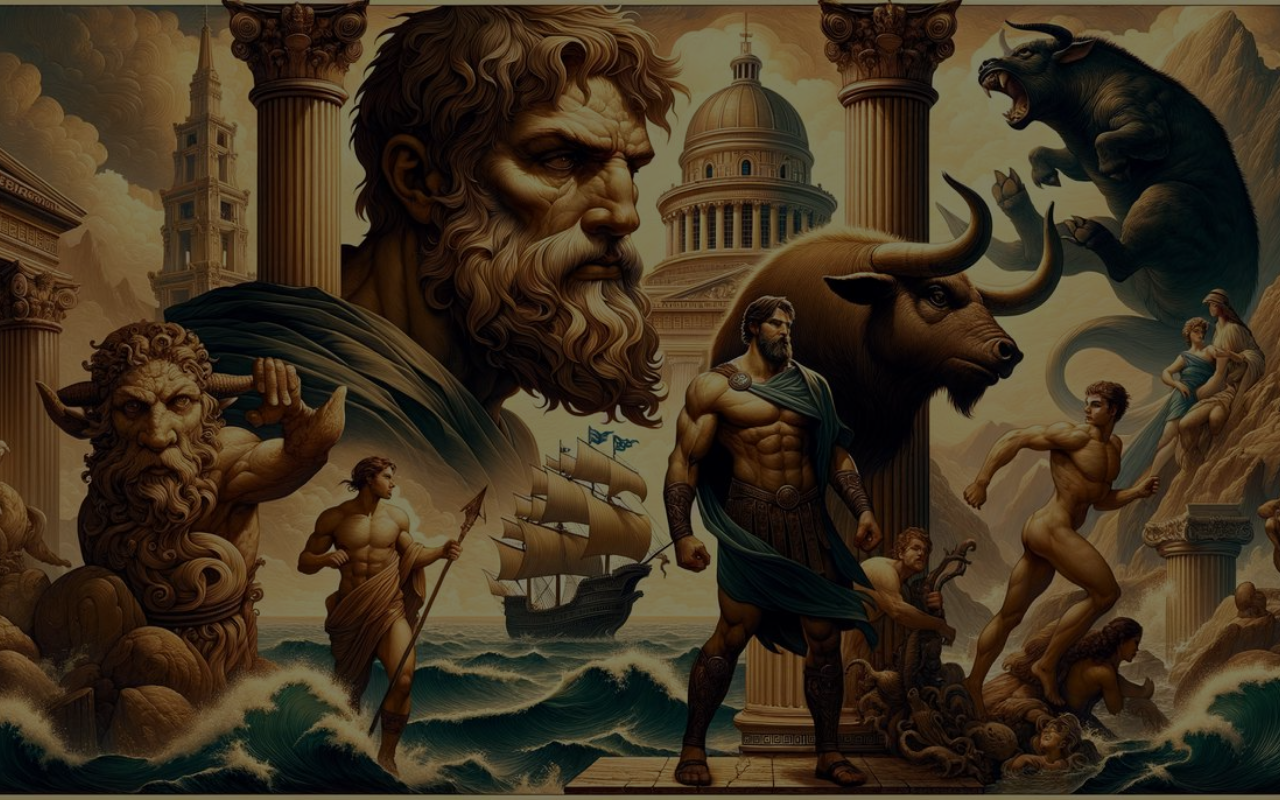
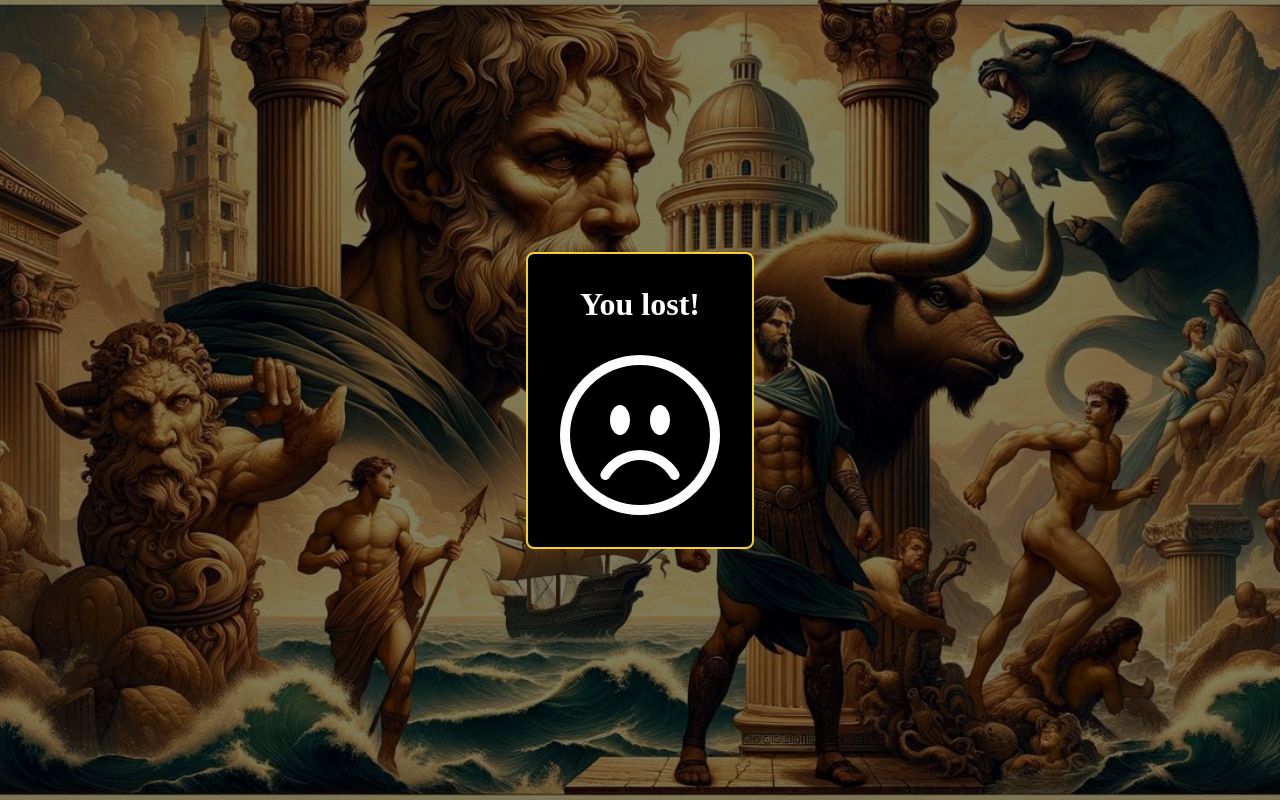
Before and after one commit to HristoP96/turing-titans-fe, a React (Create React App) app in the folder turning-titans/: page /loss in a window 1280 px wide. Before the commit this address had no page. Built offline with nearby package versions, Linux system fonts and the light colour scheme.

Commit message:
sucess and losss views

```diff
--- a/turning-titans/package.json
+++ b/turning-titans/package.json
@@ -13,6 +13,7 @@
     "react": "^18.3.1",
     "react-confetti": "^6.1.0",
     "react-dom": "^18.3.1",
+    "react-icons": "^5.3.0",
     "react-router-dom": "^6.26.2",
     "react-scripts": "5.0.1",
     "react-typed": "^2.0.12",
--- a/turning-titans/src/pages/Game/Game.jsx
+++ b/turning-titans/src/pages/Game/Game.jsx
@@ -4,7 +4,6 @@ import Box from "@mui/material/Box";
 
 import StoryText from "../../components/StoryText/StoryText";
 import Choices from "../../components/Choices/Choices";
-import Success from "../../components/Success/Success";
 
 const gameBoxStyles = {
   padding: "10rem 40rem",
@@ -61,7 +60,6 @@ const Game = () => {
           )}
         </>
       )}
-      {isSuccessful && <Success />}
     </Box>
   );
 };
--- /dev/null
+++ b/turning-titans/src/pages/Loss/Loss.css
@@ -0,0 +1,16 @@
+.loss {
+    display: flex;
+    flex-direction: column;
+    align-items: center;
+    justify-content: center;
+    gap: 2rem;
+    background-color: #000;
+    padding: 2rem;
+    border: 2px solid #f3d22d;
+    border-radius: 8px;
+    font-family: 'inherit'
+}
+
+.emoji {
+    font-size: 10rem;
+}
--- /dev/null
+++ b/turning-titans/src/pages/Loss/Loss.jsx
@@ -0,0 +1,14 @@
+import React from 'react'
+import './Loss.css';
+import { BsEmojiFrown } from "react-icons/bs";
+
+const Loss = () => {
+  return (
+    <div className='loss'>
+        <h1>You lost! </h1>
+        <BsEmojiFrown className='emoji'/>
+    </div>
+  )
+}
+
+export default Loss
--- a/turning-titans/src/components/Success/Success.jsx
+++ b/turning-titans/src/pages/Success/Success.jsx
@@ -1,6 +1,7 @@
 import React, { useEffect, useState } from "react";
 import Confetti from "react-confetti";
 import { useNavigate } from "react-router-dom";
+import './Success.css';
 
 const Success = () => {
   const [showConfetti, setShowConfetti] = useState(true);
--- a/turning-titans/src/routes/AppRoutes.jsx
+++ b/turning-titans/src/routes/AppRoutes.jsx
@@ -3,12 +3,16 @@ import { Routes, Route } from "react-router-dom";
 
 import Game from "../pages/Game/Game";
 import Home from "../pages/Home/Home";
+import Success from "../pages/Success/Success";
+import Loss from "../pages/Loss/Loss";
 
 const AppRoutes = () => {
   return (
       <Routes>
         <Route path="/" element={<Home />} />
         <Route path="/game" element={<Game />} />
+        <Route path="/success" element={<Success />} />
+        <Route path="/loss" element={<Loss />} />
       </Routes>
   );
 };
```
Also changed, not shown: turning-titans/src/pages/Success/Success.css (added), 1 other file (tests, documents, lock files or other folders).
